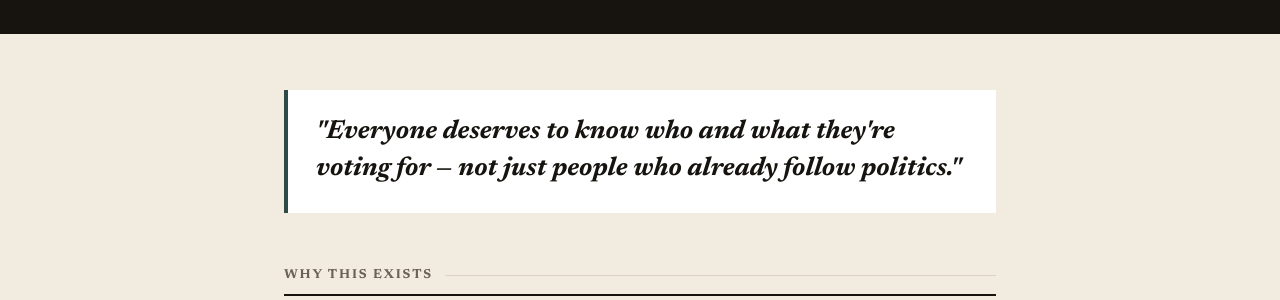
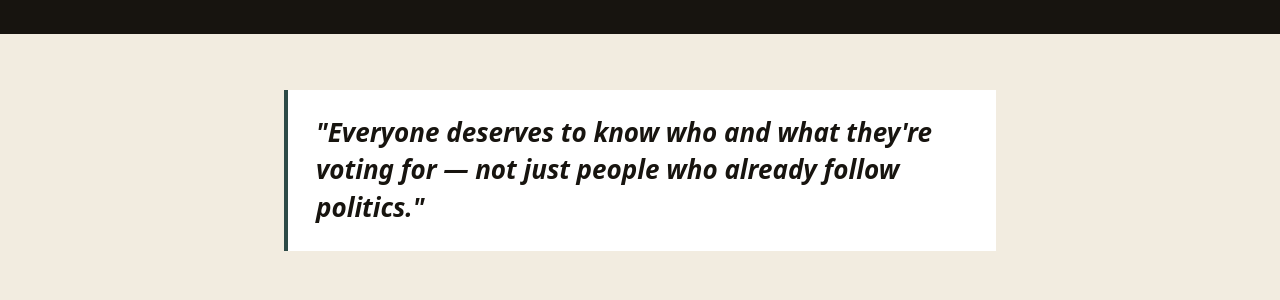
Before and after one commit to ryarlaga6512/voteinformed, a plain HTML site: page about.html in a window 1280 px wide. Shown: the part 410-710 px from the top of the page. Drawn offline with nearby package versions, Linux system fonts and the light colour scheme.

Commit message:
Drop Google Fonts for a plain system font stack
Replace Newsreader + Public Sans with the OS's own UI font
(system-ui / -apple-system / Segoe UI / Roboto / Helvetica / Arial)
for both the --serif and --sans tokens, and remove the Google Fonts
preconnect + stylesheet links from every page. No more "picked a
trendy font pairing" look, one less external request, and the site
renders in whatever font each visitor's own device already uses.

Co-Authored-By: Claude Sonnet 5 <noreply@anthropic.com>
Claude-Session: https://claude.ai/code/session_01VQDJQm8WXx2EKB31KoMgX2

```diff
--- a/about.html
+++ b/about.html
@@ -4,8 +4,6 @@
   <meta charset="UTF-8">
   <meta name="viewport" content="width=device-width, initial-scale=1.0">
   <title>About — VoteInformed</title>
-  <link rel="preconnect" href="https://fonts.googleapis.com">
-  <link href="https://fonts.googleapis.com/css2?family=Newsreader:ital,wght@0,400;0,500;0,600;0,700;0,800;1,500;1,600;1,700&family=Public+Sans:wght@400;500;600;700&display=swap" rel="stylesheet">
   <style>
     /* ============================================
    VOTEINFORMED — SHARED DESIGN SYSTEM v2
@@ -26,8 +24,8 @@
   --red-light: #fdf0f0;
   --green: #3f6b3f;
   --amber: #8a5a12;
-  --serif: 'Newsreader', Georgia, serif;
-  --sans: 'Public Sans', system-ui, sans-serif;
+  --serif: system-ui, -apple-system, 'Segoe UI', Roboto, Helvetica, Arial, sans-serif;
+  --sans: system-ui, -apple-system, 'Segoe UI', Roboto, Helvetica, Arial, sans-serif;
 }
 
 body { font-family: var(--sans); background: var(--bg); color: var(--ink); font-size: 16px; line-height: 1.6; -webkit-font-smoothing: antialiased; }
```
Also changed, not shown: california.html (+2 -4 lines), index.html (+2 -4 lines), media.html (+2 -4 lines), news.html (+2 -4 lines), opinions.html (+2 -4 lines).
